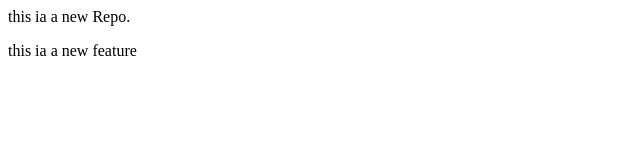
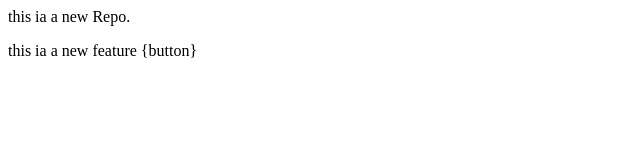
Before and after one commit to Aroradevanshu/localrepo, a plain HTML site: page index.html in a window 1280 px wide. Shown: the full height of the page, 0-640 px from the left. Drawn offline with Linux system fonts and the light colour scheme.

Commit message:
Add Button

```diff
--- a/index.html
+++ b/index.html
@@ -1,3 +1,3 @@
 
 <p>this ia a new Repo.</p>
-<p>this ia a new feature</p>
+<p>this ia a new feature {button}</p>
```
